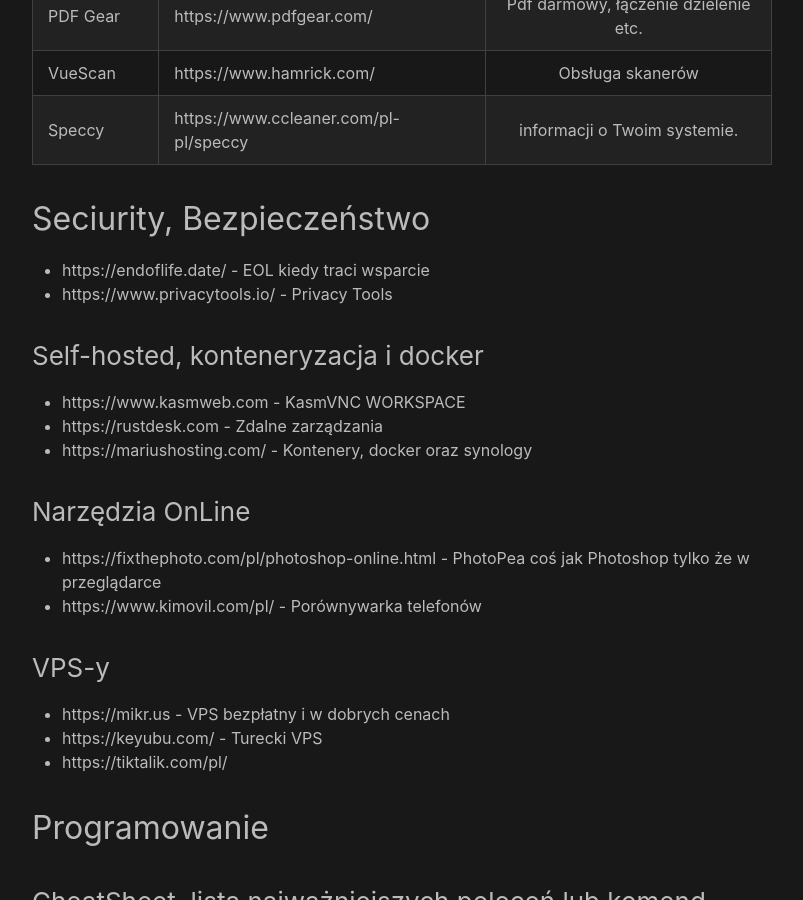
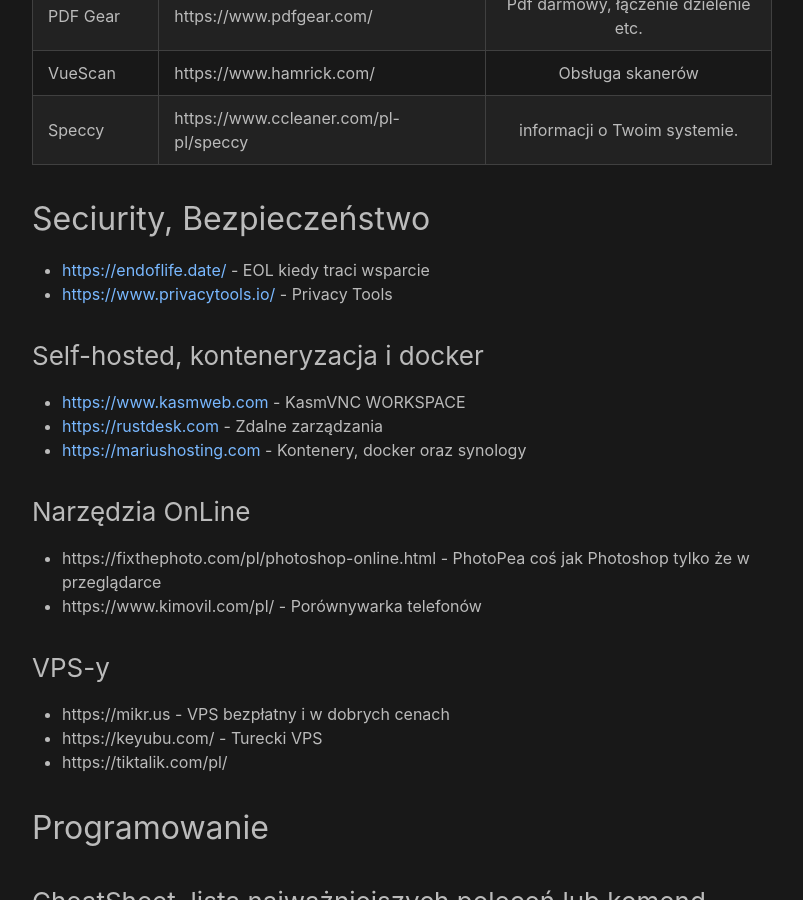
Before and after one commit to michalmarkus/michalmarkus.github.io, a Jekyll site: the page built from bash.md, in a window 1280 px wide and 900 px high, scrolled down 483 px. Shown: the whole window, without its empty margins (238-1041 px from the left). Built offline with Jekyll 4.4.1, drawn with Linux system fonts in a browser that asks for light colours.

```diff
--- a/bash.md
+++ b/bash.md
@@ -17,13 +17,13 @@ Welcome to the Gollum wiki! See the documentation below, or view [Test](Test) of
 | Speccy | https://www.ccleaner.com/pl-pl/speccy | informacji o Twoim systemie. |
 
 ## Seciurity, Bezpieczeństwo
-- https://endoflife.date/ - EOL kiedy traci wsparcie
-- https://www.privacytools.io/ - Privacy Tools
+- <https://endoflife.date/> - EOL kiedy traci wsparcie
+- <https://www.privacytools.io/> - Privacy Tools
 
 ### Self-hosted, konteneryzacja i docker
-- https://www.kasmweb.com - KasmVNC WORKSPACE
-- https://rustdesk.com - Zdalne zarządzania
-- https://mariushosting.com/ - Kontenery, docker oraz synology
+- <https://www.kasmweb.com> - KasmVNC WORKSPACE
+- <https://rustdesk.com> - Zdalne zarządzania
+- <https://mariushosting.com> - Kontenery, docker oraz synology
 
 ### Narzędzia OnLine
 
```
